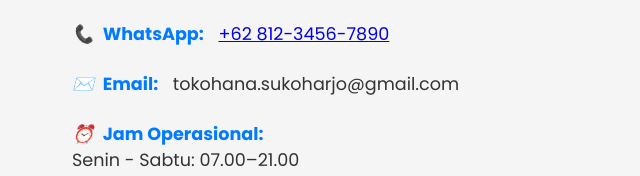
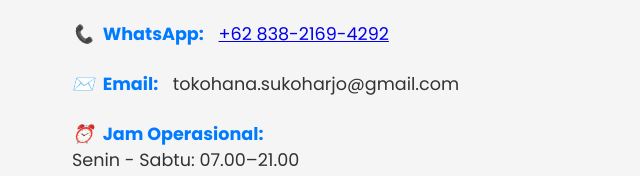
Before and after one commit to mhmdraffi100-ui/TokoHana, a plain HTML site: page kontak.html in a window 1280 px wide. Shown: the part 394-570 px from the top of the page, 0-640 px from the left. Drawn offline with Linux system fonts and the light colour scheme; a script that the page names is missing.

Commit message:
Add files via upload

```diff
--- a/kontak.html
+++ b/kontak.html
@@ -31,7 +31,7 @@
                 <div class="kontak-detail">
                     <ul>
                         <li><strong><i class="icon-location"></i> Alamat:</strong> Jl. Raya Sukoharjo No. 123, Sukoharjo, Jawa Tengah</li>
-                        <li><strong><i class="icon-whatsapp"></i> WhatsApp:</strong> <a href="https://wa.me/6283821694292" target="_blank" class="whatsapp-link">+62 812-3456-7890</a></li>
+                        <li><strong><i class="icon-whatsapp"></i> WhatsApp:</strong> <a href="https://wa.me/6283821694292" target="_blank" class="whatsapp-link">+62 838-2169-4292</a></li>
                         <li><strong><i class="icon-email"></i> Email:</strong> tokohana.sukoharjo@gmail.com</li>
                         <li><strong><i class="icon-clock"></i> Jam Operasional:</strong> <br>Senin - Sabtu: 07.00–21.00 <br>Minggu: 08.00–17.00</li>
                     </ul>
```
